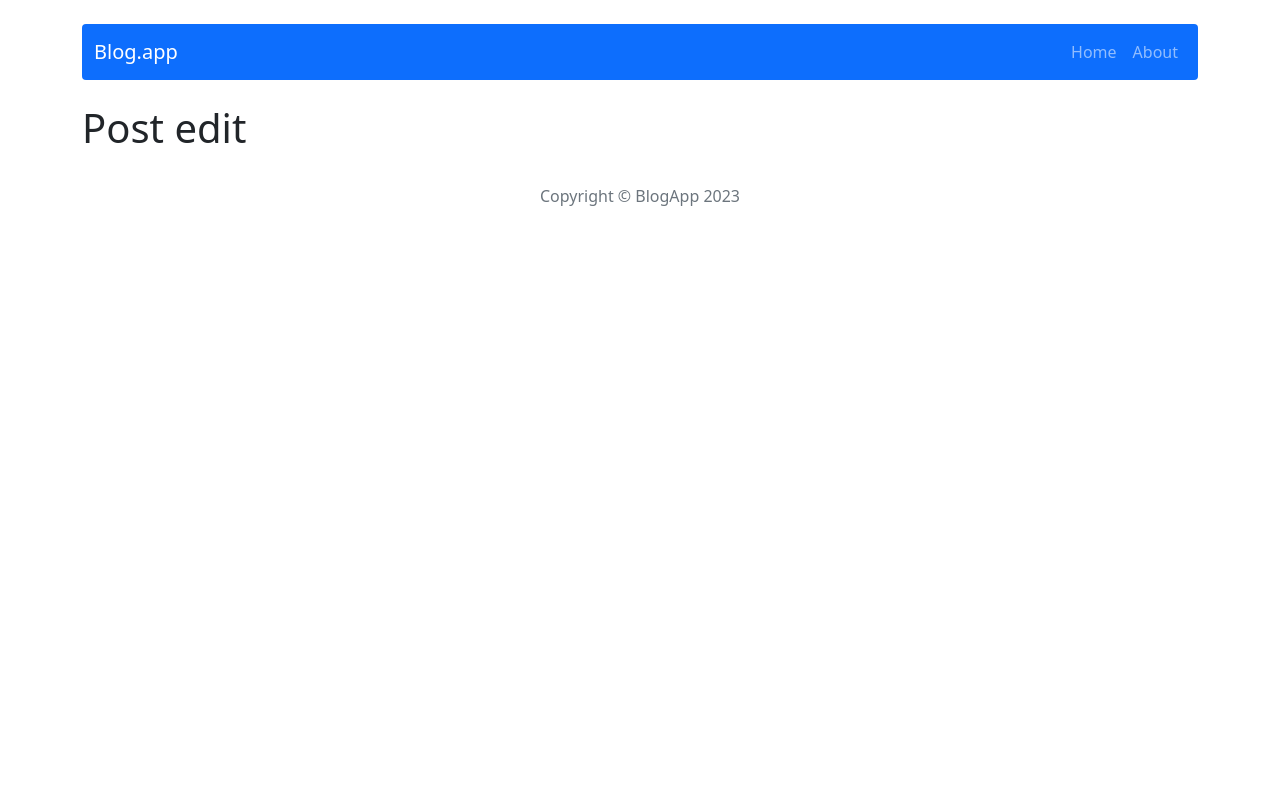
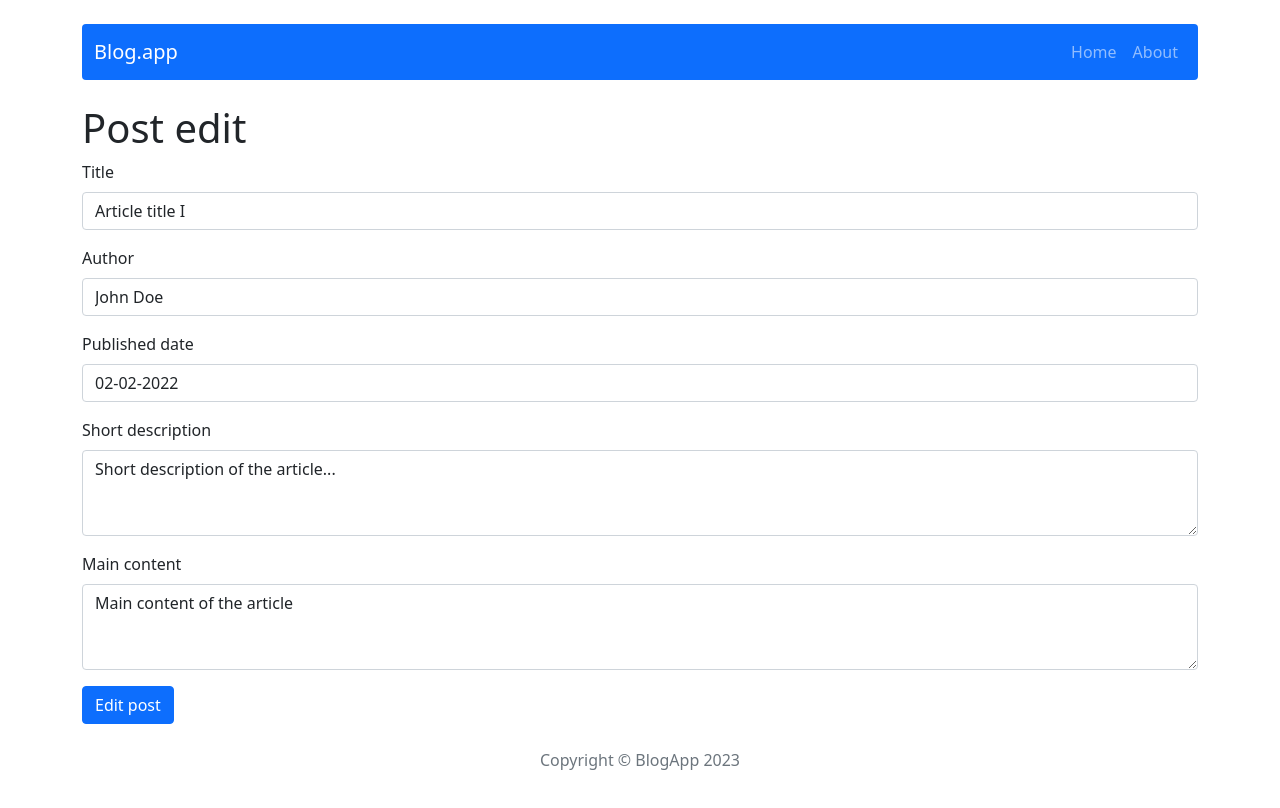
Before and after one commit to MateuszMyszke/crud-blog, a React (Create React App) app: page /post/edit/1 in a window 1280 px wide. Shown: the top 808 px of the page. Built offline with nearby package versions, Linux system fonts and the light colour scheme.

Commit message:
Add edit function

```diff
--- a/src/App.js
+++ b/src/App.js
@@ -16,9 +16,9 @@
         <Header />
         <Routes>
           <Route path='/' element={<Home />} />
-          <Route path='/post/:postId' element={<Post />} />
+          <Route path='/post/:id' element={<Post />} />
           <Route path='/post/add' element={<PostAdd />} />
-          <Route path='/post/edit/:postId' element={<PostEdit />} />
+          <Route path='/post/edit/:id' element={<PostEdit />} />
           <Route path='/about' element={<About />} />
           <Route path='*' element={<NotFound />} />
         </Routes>
--- a/src/components/features/AddPostForm/AddPostForm.js
+++ b/src/components/features/AddPostForm/AddPostForm.js
@@ -1,60 +1,20 @@
-import { useState } from 'react';
-import { Form, Button } from 'react-bootstrap';
+import { useNavigate } from 'react-router-dom';
 import { useDispatch } from 'react-redux';
-import { useNavigate } from 'react-router-dom';
+import PostForm from '../PostForm/PostForm';
 import { addPost } from '../../../redux/postsRedux';
 
 
-const PostForm = () => {
-  const [title, setTitle] = useState('');
-  const [shortDescription, setShortDescription] = useState('');
-  const [content, setContent] = useState('');
-  const [publishedDate, setPublishedDate] = useState('');
-  const [author, setAuthor] = useState('');
+const AddPostForm = () => {
   const navigate = useNavigate();
   const dispatch = useDispatch();
+  const handleSubmit = post => {
+    dispatch(addPost(post));
+    navigate('/')
+  };
 
-
-  const handleSubmit = e => {
-    e.preventDefault();
-    navigate("/", { replace: true });
-    dispatch(addPost({ title, shortDescription, content, publishedDate, author}));
-  }
-
-  return(
-    <Form onSubmit={handleSubmit}>
-
-      <Form.Group className="mb-3" controlId="exampleForm.ControlTextarea1">
-        <Form.Label>Title </Form.Label>
-        <Form.Control  placeholder='Enter title' value={title} onChange={e => setTitle(e.target.value)} />
-      </Form.Group>
-
-      <Form.Group className="mb-3" controlId="exampleForm.ControlTextarea1">
-        <Form.Label>Author </Form.Label>
-        <Form.Control  placeholder='Enter author' value={author} onChange={e => setAuthor(e.target.value)} />
-      </Form.Group>
-
-      <Form.Group className="mb-3" controlId="exampleForm.ControlTextarea1">
-        <Form.Label>Published date </Form.Label>
-        <Form.Control type='text' placeholder='Enter date dd-mm-yyyy' value={publishedDate} onChange={e => setPublishedDate(e.target.value)} />
-      </Form.Group>
-
-      <Form.Group className="mb-3" controlId="exampleForm.ControlTextarea1">
-        <Form.Label>Short description </Form.Label>
-        <Form.Control as="textarea" rows={3} placeholder='Leave a comment here' value={shortDescription} onChange={e => setShortDescription(e.target.value)} />
-      </Form.Group>
-
-      <Form.Group className="mb-3" controlId="exampleForm.ControlTextarea1">
-        <Form.Label>Main content </Form.Label>
-        <Form.Control as="textarea" rows={3} placeholder='Leave a comment here' value={content} onChange={e => setContent(e.target.value)} />
-      </Form.Group>
-
-      <Button variant="primary" onClick={handleSubmit}>
-        Add post
-      </Button>
-    </Form>
-
-  );
+  return (
+    <PostForm action={handleSubmit} actionText="Add post" />
+  )
 };
 
-export default PostForm;
+export default AddPostForm;
--- /dev/null
+++ b/src/components/features/EditPostForm/EditPostForm.js
@@ -0,0 +1,30 @@
+import { Navigate, useNavigate, useParams } from 'react-router-dom';
+import { useDispatch, useSelector} from 'react-redux';
+import PostForm from '../PostForm/PostForm';
+import { editPost, getPostById } from '../../../redux/postsRedux';
+
+
+const EditPostForm = () => {
+  const navigate = useNavigate();
+  const dispatch = useDispatch();
+  const { id} = useParams();
+  const postData = useSelector(state => getPostById(state, id));
+
+  const handleSubmit = post => {
+    dispatch(editPost({ ...post, id }));
+    navigate('/')
+  };
+  if (!postData) return <Navigate to='/' />;
+
+  return (
+    <PostForm id={id} action={handleSubmit} actionText='Edit post'
+      title={postData.title}
+      author={postData.author}
+      publishedDate={postData.publishedDate}
+      shortDescription={postData.shortDescription}
+      content={postData.content}
+    />
+  )
+};
+
+export default EditPostForm;
--- /dev/null
+++ b/src/components/features/PostForm/PostForm.js
@@ -0,0 +1,54 @@
+import { useState } from 'react';
+import { Form, Button } from 'react-bootstrap';
+
+
+
+const PostForm = ({ action, actionText, ...props }) => {
+  const [title, setTitle] = useState(props.title || '');
+  const [author, setAuthor] = useState(props.author || '');
+  const [publishedDate, setPublishedDate] = useState(props.publishedDate || '');
+  const [shortDescription, setShortDescription] = useState(props.shortDescription || '');
+  const [content, setContent] = useState(props.content || '');
+
+  const handleSubmit = e => {
+    e.preventDefault();
+    action({ title, shortDescription, content, publishedDate, author});
+  }
+
+  return(
+    <Form onSubmit={handleSubmit}>
+
+      <Form.Group className="mb-3" controlId="exampleForm.ControlTextarea1">
+        <Form.Label>Title </Form.Label>
+        <Form.Control  placeholder='Enter title' value={title} onChange={e => setTitle(e.target.value)} />
+      </Form.Group>
+
+      <Form.Group className="mb-3" controlId="exampleForm.ControlTextarea1">
+        <Form.Label>Author </Form.Label>
+        <Form.Control  placeholder='Enter author' value={author} onChange={e => setAuthor(e.target.value)} />
+      </Form.Group>
+
+      <Form.Group className="mb-3" controlId="exampleForm.ControlTextarea1">
+        <Form.Label>Published date </Form.Label>
+        <Form.Control type='text' placeholder='Enter date dd-mm-yyyy' value={publishedDate} onChange={e => setPublishedDate(e.target.value)} />
+      </Form.Group>
+
+      <Form.Group className="mb-3" controlId="exampleForm.ControlTextarea1">
+        <Form.Label>Short description </Form.Label>
+        <Form.Control as="textarea" rows={3} placeholder='Leave a comment here' value={shortDescription} onChange={e => setShortDescription(e.target.value)} />
+      </Form.Group>
+
+      <Form.Group className="mb-3" controlId="exampleForm.ControlTextarea1">
+        <Form.Label>Main content </Form.Label>
+        <Form.Control as="textarea" rows={3} placeholder='Leave a comment here' value={content} onChange={e => setContent(e.target.value)} />
+      </Form.Group>
+
+      <Button variant="primary" onClick={handleSubmit}>
+       {actionText}
+      </Button>
+    </Form>
+
+  );
+};
+
+export default PostForm;
--- a/src/components/pages/Post/Post.js
+++ b/src/components/pages/Post/Post.js
@@ -7,8 +7,8 @@
 import { useState } from 'react';
 
 const Post = () => {
-  const { postId } = useParams();
-  const postData = useSelector(state => getPostById(state, postId));
+  const { id } = useParams();
+  const postData = useSelector(state => getPostById(state, id));
 
   const [showModal, setShowModal] = useState(false);
 
@@ -30,7 +30,7 @@
           <Card border='light'>
             <Card.Body>
             <Col className='d-flex justify-content-end align-items-center mx-1'>
-              <Button className='mx-1' variant='outline-info' as={NavLink} to={'/post/edit/' + postId}>
+              <Button className='mx-1' variant='outline-info' as={NavLink} to={'/post/edit/' + id}>
                 Edit
               </Button>
               <Button variant='outline-danger' onClick={handleShow}>Delete</Button>
--- a/src/components/pages/PostEdit/PostEdit.js
+++ b/src/components/pages/PostEdit/PostEdit.js
@@ -1,7 +1,10 @@
+import EditPostForm from '../../features/EditPostForm/EditPostForm';
+
 const PostEdit = () => {
   return(
     <div>
       <h1>Post edit</h1>
+      <EditPostForm />
     </div>
   );
 };
--- a/src/redux/postsRedux.js
+++ b/src/redux/postsRedux.js
@@ -7,16 +7,21 @@
 const createActionName = actionName => `app/posts/${actionName}`;
 const REMOVE_POST = createActionName('REMOVE_POST');
 const ADD_POST = createActionName('ADD_POST');
+const EDIT_POST = createActionName('EDIT_POST');
 
 export const removePost = payload => ({ type: REMOVE_POST, payload});
 export const addPost = payload => ({ type: ADD_POST, payload});
+export const editPost = payload => ({ type: EDIT_POST, payload});
 // action creators
+
 const postsReducer = (statePart = [], action) => {
   switch (action.type) {
     case REMOVE_POST:
       return [...statePart.filter(posts => posts.id !== action.payload)];
     case ADD_POST:
       return [...statePart, { ...action.payload, id: shortid() }];
+    case EDIT_POST:
+      return statePart.map(post => (post.id === action.payload.id ? { ...post, ...action.payload } : post));
     default:
       return statePart;
   };
```
